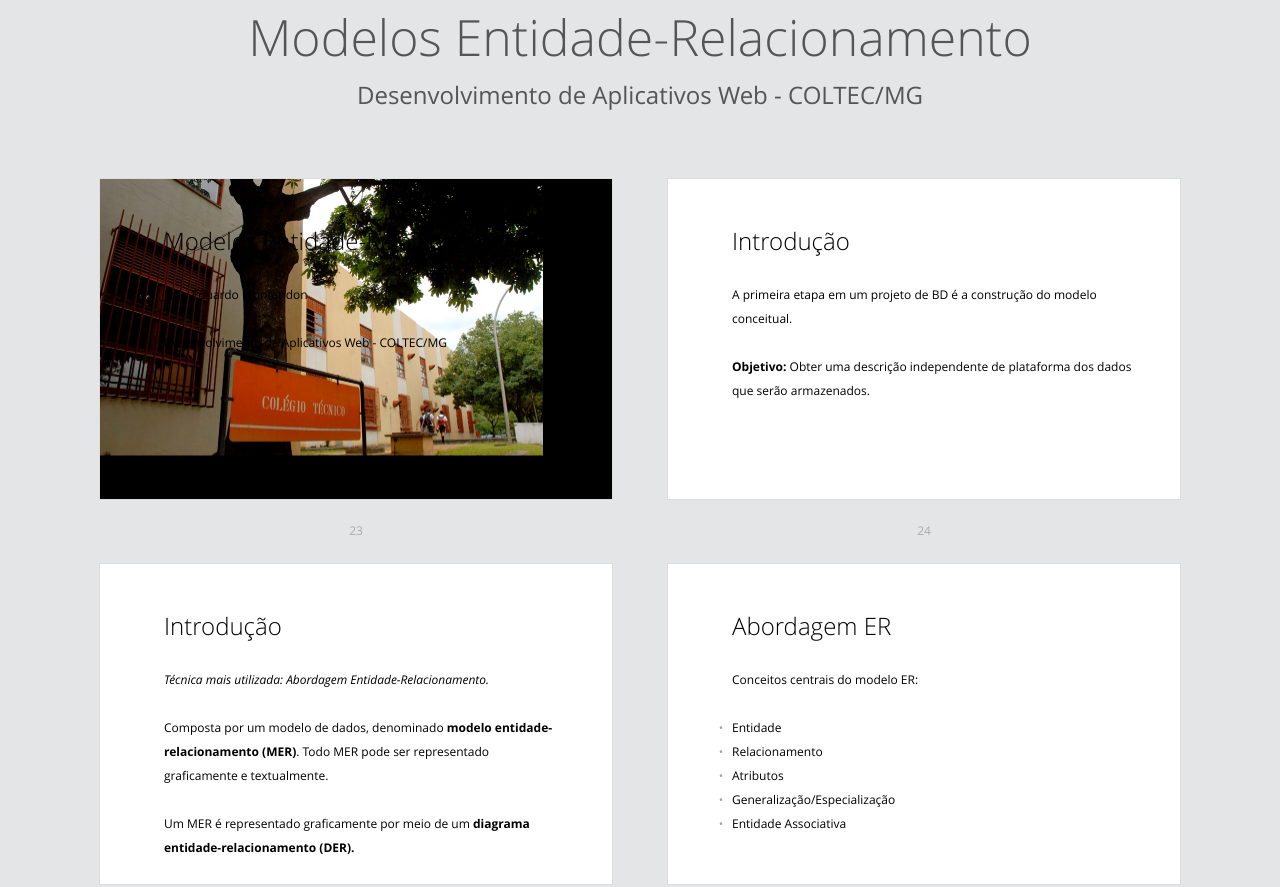
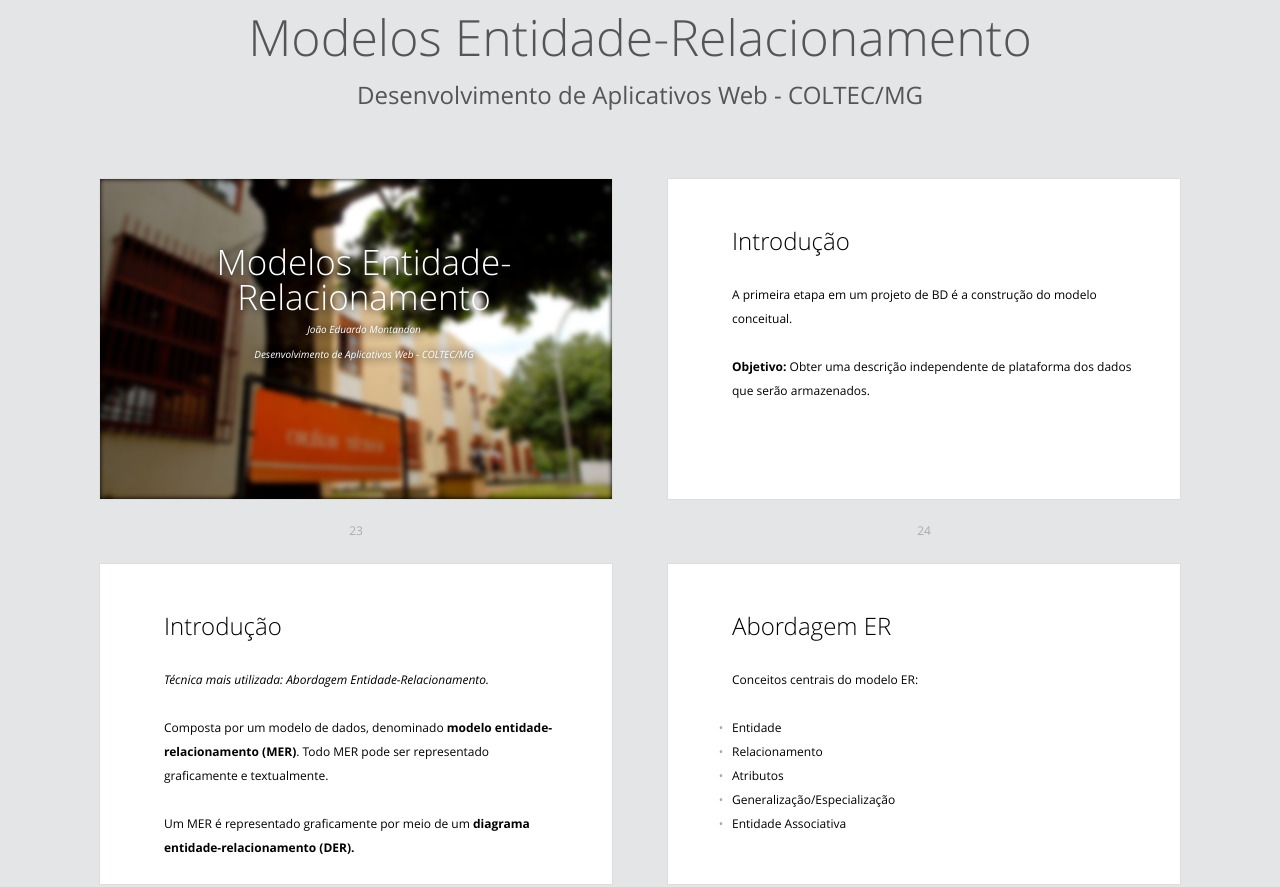
Before and after one commit to COLTEC-DAW/Aula-10-Banco-de-Dados, a plain HTML site: page index.html in a window 1280 px wide. Shown: the part 4458-5345 px from the top of the page. Drawn offline with Linux system fonts and the light colour scheme; a script that the page names is missing.

Commit message:
Resolvido problema bugado

```diff
--- a/css/style.css
+++ b/css/style.css
@@ -1,6 +1,6 @@
 /* Capa do slide */
 
-#Cover h2 {
+.cover h2 {
 	margin:30px 0 0;
 	color:#FFF;
 	text-align:center;
@@ -8,7 +8,7 @@
 	text-shadow: 2px 2px 20px rgba(00, 00, 00, 1);
 }
 
-#Cover p {
+.cover p {
 	margin:10px 0 0;
 	text-align:center;
 	color:#FFF;
@@ -17,12 +17,12 @@
 	text-shadow: 2px 2px 20px rgba(00, 00, 00, 1);
 }
 
-#Cover p a {
+.cover p a {
 	color:#FFF;
 	text-shadow: 2px 2px 20px rgba(00, 00, 00, 1);
 }
 
-#Cover img {
+.cover img {
 	width:100%;
 	-webkit-filter: blur(5px);
 	-moz-filter: blur(5px);
```
Also changed, not shown: index.html (+1 -1 lines).
